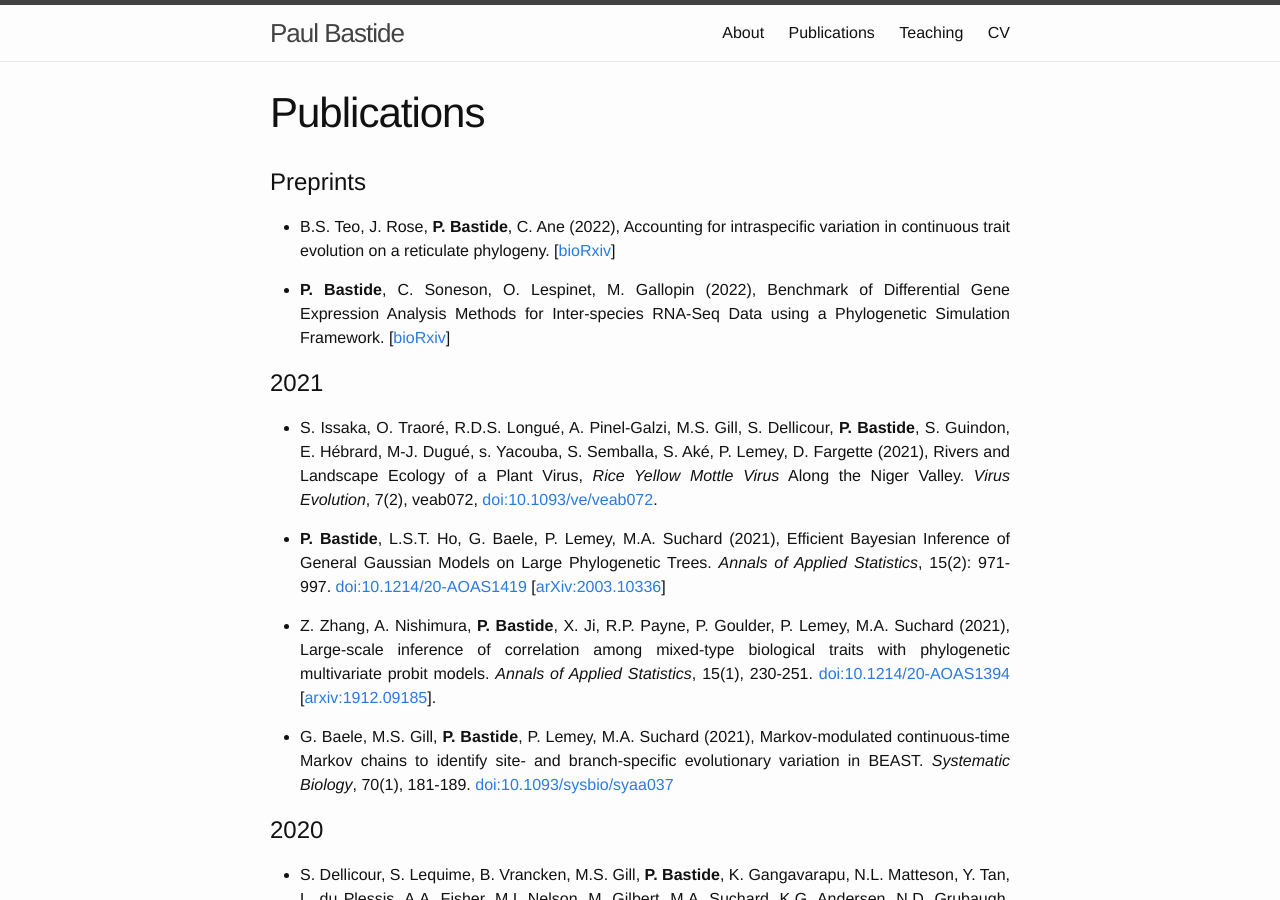
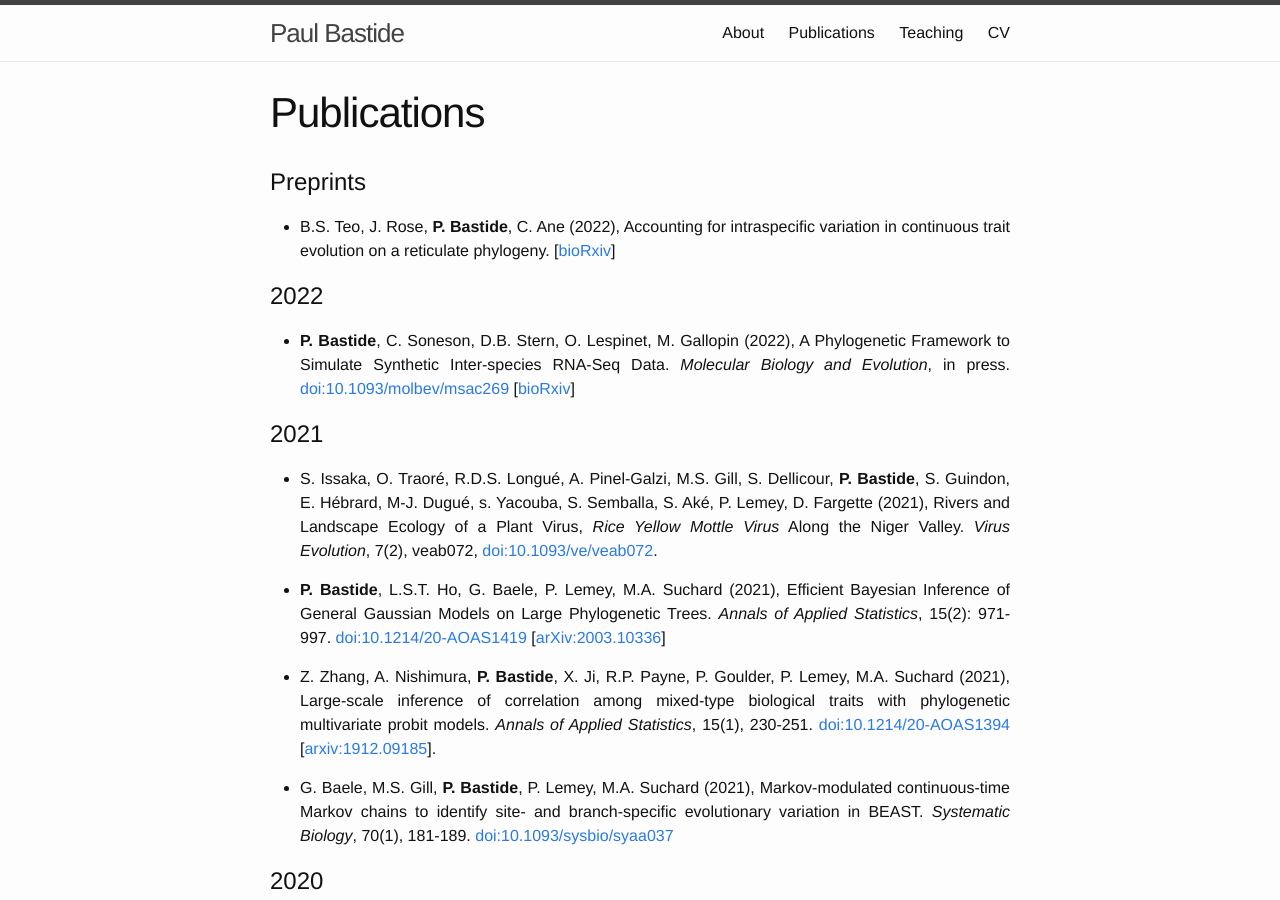
Before and after one commit to pbastide/pbastide.github.io, a Jekyll site: the page built from publi.md, in a window 1280 px wide and 900 px high. Built offline with Jekyll 4.4.1, drawn with Linux system fonts in a browser that asks for light colours.

Commit message:
Update publi

```diff
--- a/publi.md
+++ b/publi.md
@@ -8,8 +8,9 @@ weight: 3
 
 * B.S. Teo, J. Rose, **P. Bastide**, C. Ane (2022), Accounting for intraspecific variation in continuous trait evolution on a reticulate phylogeny. [[bioRxiv](https://doi.org/10.1101/2022.05.12.490814)]
 
-* **P. Bastide**, C. Soneson, O. Lespinet, M. Gallopin (2022), Benchmark of Differential Gene Expression Analysis Methods for Inter-species RNA-Seq Data using a Phylogenetic Simulation Framework. [[bioRxiv](https://doi.org/10.1101/2022.01.21.476612)]
+# 2022
 
+* **P. Bastide**, C. Soneson, D.B. Stern, O. Lespinet, M. Gallopin (2022), A Phylogenetic Framework to Simulate Synthetic Inter-species RNA-Seq Data. *Molecular Biology and Evolution*, in press. [doi:10.1093/molbev/msac269](https://doi.org/10.1093/molbev/msac269) [[bioRxiv](https://doi.org/10.1101/2022.01.21.476612)]
 
 # 2021
 
```
